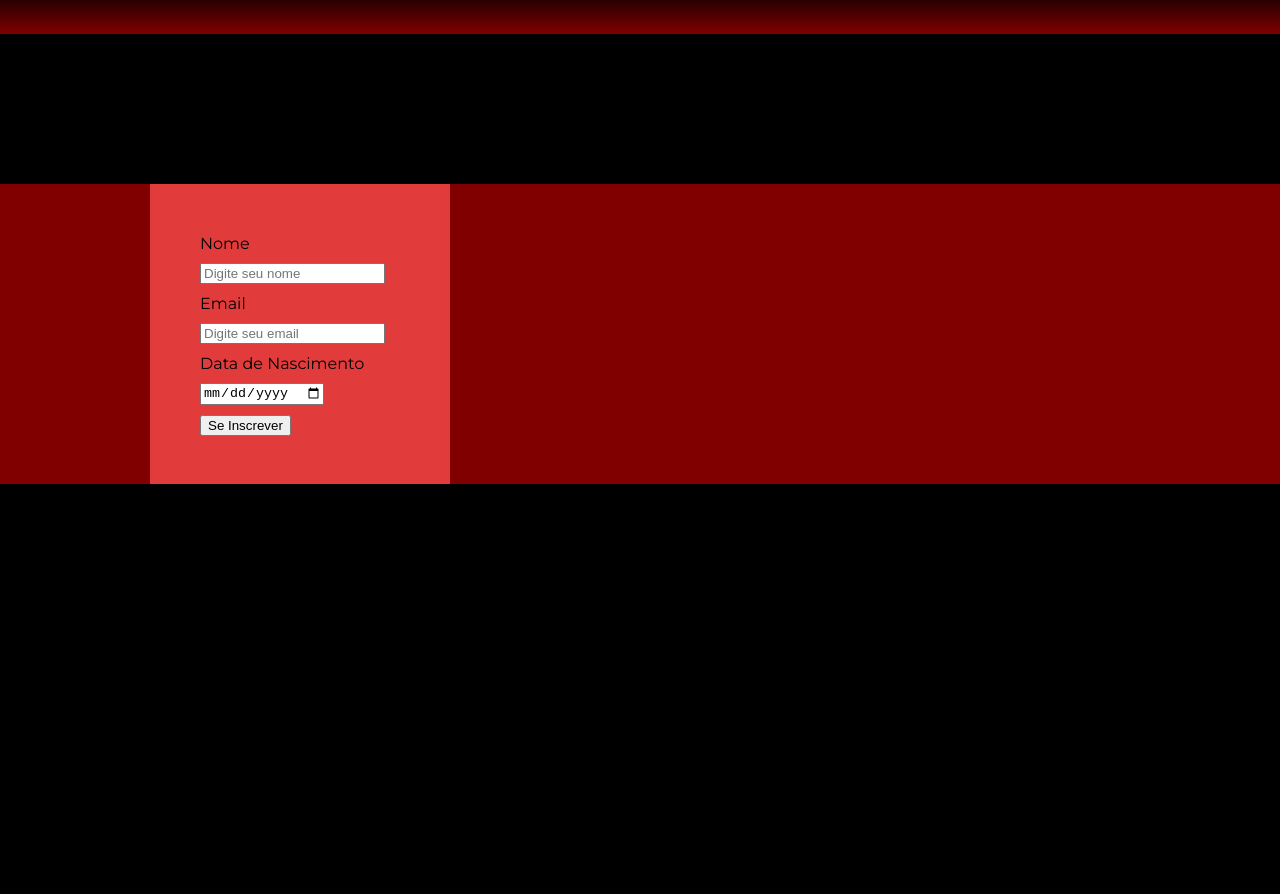
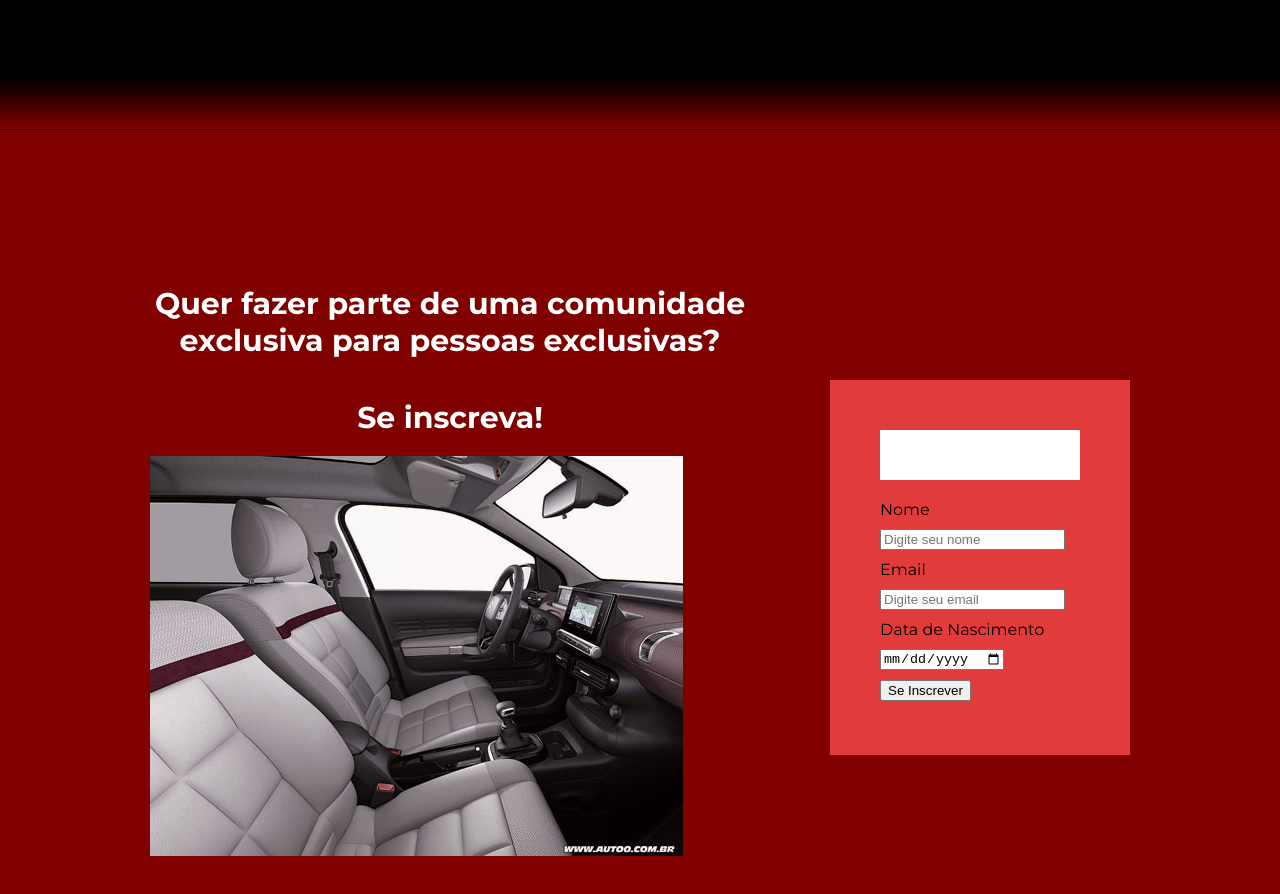
Before and after one commit to rodymuniz/LandingPage, a plain HTML site: page index.html in a window 1280 px wide. Shown: the part 680-1574 px from the top of the page. Before the commit the page ends 1314 px from the top, so only its background shows below. Drawn offline with Linux system fonts and the light colour scheme.

Commit message:
Melhorias e adição do slideshow

```diff
--- a/css/estilos.css
+++ b/css/estilos.css
@@ -1,8 +1,16 @@
+/* Import Montserrat font from Google Fonts */
 @import url('https://fonts.googleapis.com/css?family=Montserrat:400,700,800');
 
+/* Formatação para body */
 body{
   margin: 0px;
   background-color: rgba(0,0,0,1)
+}
+/* Formatação para a primeira seção onde aparece o carro e o logo da Citroën */
+.first{
+  width: 100%;
+  height: 800px;
+  position: relative;
 }
 #logo{
   max-width: 100%;
@@ -34,20 +42,76 @@ body{
 }
 .gradient{
   height: 50px;
+  margin-top: 95px;
   background-image: linear-gradient(rgba(0, 0, 0, 1),rgba(255, 0, 0, 0.5));
 }
+
+/* Segunda seção onde fica o slide show e o formulário */
 .subscribe{
   background-color: rgba(255, 0, 0, 0.5);
+  display: block;
+  position: relative;
+  width: 100%;
+  height: 800px;
+}
+.left{
+  display: inline-block;
+  width: 700px;
+  height: 600px;
+  margin-left: 100px;
+  margin-top: 125px;
+}
+#exclusive, #inscreva{
+  font-family: Montserrat, sans-serif;
+  font-size: 30px;
+  text-align: center;
+  margin-bottom: 20px;
+  color: white;
+}
+
+/* Parte do Slideshow */
+#gallery{
+  width: 600px;
+  height: 400px;
+  margin: auto;
+}
+.imgs{
+  display: none;
+}
+/* Animação do slide */
+.fade {
+  -webkit-animation-name: fade;
+  -webkit-animation-duration: 1.5s;
+  animation-name: fade;
+  animation-duration: 1.5s;
+}
+
+@-webkit-keyframes fade {
+  from {opacity: .4}
+  to {opacity: 1}
+}
+
+@keyframes fade {
+  from {opacity: .4}
+  to {opacity: 1}
+}
+/* Botão da Google */
+.g-signin2{
+  height: 50px;
+  width: 200px;
+  background-color: white;
+  margin-bottom: 20px;
 }
 .form{
   background-color: rgb(226, 59, 59);
-  display: block;
+  display: inline-block;
   position: relative;
-  margin: 150px;
+  float: right;
+  margin: 250px 150px 0px 0px;
   padding: 50px;
   font-family: Montserrat, sans-serif;
   width: 200px;
-  height: 200px;
+  height: 275px;
 }
 .input{
   margin: 10px auto;
--- a/index.html
+++ b/index.html
@@ -1,20 +1,63 @@
 <!DOCTYPE html>
 <html lang="pt-br">
+
   <head>
+
     <title>Citroën Cactus 2018</title>
     <meta charset="utf-8">
     <link rel="stylesheet" href="./css/estilos.css" type="text/css">
+    <meta name="viewport" content="width=device-width, initial-scale=1.0">
+
+    <!-- Google Login Things -->
+    <meta name="google-signin-scope" content="profile email">
+    <meta name="google-signin-client_id" content="YOUR_CLIENT_ID.apps.googleusercontent.com">
+    <script src="https://apis.google.com/js/platform.js" async defer></script>
+
   </head>
+
   <body>
+
+    <section class="first">
+
       <img src="./imagens/logo.png" alt="Citroën" id="logo" height="100" width="170">
+
       <div class="titles">
         <h1 id="cactus">Citroën C4 Cactus 2018</h1>
         <h2 id="sub">O SUV COMPACTO MAIS RÁPIDO DO BRASIL</h2>
       </div>
+
       <img src="./imagens/cactus.png" alt="Citroën C4 Cactus" id="carro" height="500" width="720">
+
       <div class="gradient"></div>
-    <div class="subscribe">
+    </section>
+
+    <section class="subscribe">
+
+      <div class="left">
+        <h3 id="exclusive">Quer fazer parte de uma comunidade <br> exclusiva para pessoas exclusivas?</h3>
+        <h4 id="inscreva">Se inscreva!</h4>
+        <div id="gallery">
+          <div class="imgs fade">
+            <img src="./imagens/gallery/1.jpg">
+          </div>
+
+          <div class="imgs fade">
+            <img src="./imagens/gallery/2.jpg">
+          </div>
+
+          <div class="imgs fade">
+            <img src="./imagens/gallery/3.jpg">
+          </div>
+
+          <div class="imgs fade">
+            <img src="./imagens/gallery/4.jpg">
+          </div>
+
+        </div>
+      </div>
+
       <form class="form" action="" method="post">
+        <div class="g-signin2" data-onsuccess="onSignIn" data-theme="dark"></div>
         Nome <br>
         <input type="text" name="name" placeholder="Digite seu nome" class="input">
         <br> Email <br>
@@ -23,6 +66,11 @@
         <input type="date" name="nasc" class="input">
         <br><input type="submit" name="submit" value="Se Inscrever" onclick="alert('Você clicou!')">
       </form>
-    </div>
+
+    </section>
+
+    <script src="./js/slide.js" charset="utf-8"></script>
+
   </body>
+
 </html>
--- /dev/null
+++ b/js/slide.js
@@ -0,0 +1,13 @@
+var slideIndex = 0;
+showSlides();
+
+function showSlides() {
+    var i;
+    var slides = document.getElementsByClassName("imgs");
+    for (i = 0; i < slides.length; i++) {
+       slides[i].style.display = "none";
+    }
+    slideIndex++;
+    slides[slideIndex-1].style.display = "block";
+    setTimeout(showSlides, 2000); // Change image every 2 seconds
+}
```
Also changed, not shown: js/google.js (added, +14 -0 lines), imagens/cactus.jpg (deleted), imagens/gallery/1.jpg (added), imagens/gallery/2.jpg (added), imagens/gallery/3.jpg (added), imagens/gallery/4.jpg (added). Lines whose indentation alone changed are shown as unchanged.
